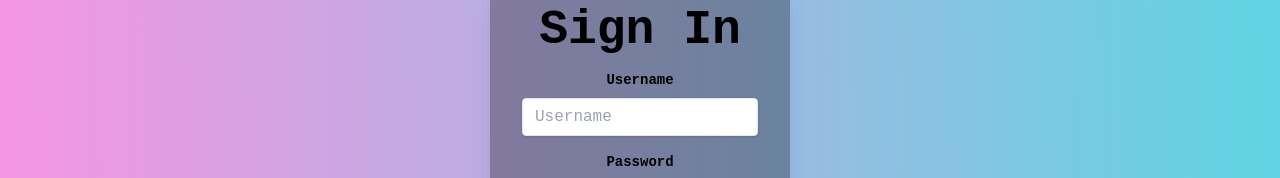
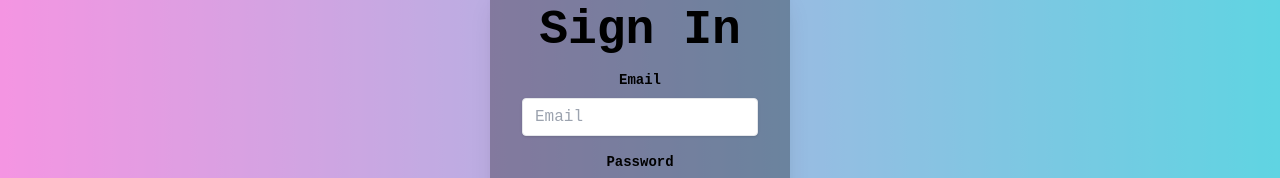
Before and after one commit to qnhanhh/face-detection-v2, a React (Vite) app: page /signin in a window 1280 px wide. Shown: the part 268-446 px from the top of the page. Built offline with nearby package versions, Linux system fonts and the light colour scheme.

Commit message:
minor frontend fix

```diff
--- a/src/components/sign-in/index.jsx
+++ b/src/components/sign-in/index.jsx
@@ -7,10 +7,10 @@ const SignIn = () => {
   const navigate = useNavigate();
   const setUser = useSetRecoilState(UserState);
 
-  const [username, setUsername] = useState("");
+  const [email, setEmail] = useState("");
   const [password, setPassword] = useState("");
 
-  const onUsernameChange = (event) => {
+  const onEmailChange = (event) => {
     setUsername(event.target.value);
   };
 
@@ -23,7 +23,7 @@ const SignIn = () => {
       method: "post",
       headers: { "Content-Type": "application/json" },
       body: JSON.stringify({
-        username,
+        email,
         password,
       }),
     })
@@ -45,16 +45,16 @@ const SignIn = () => {
         <div className="mb-4">
           <label
             className="block text-black text-sm font-bold mb-2"
-            htmlFor="username"
+            htmlFor="email"
           >
-            Username
+            Email
           </label>
           <input
             className="shadow appearance-none border rounded w-full py-2 px-3 text-gray-700 leading-tight focus:outline-none focus:shadow-outline"
-            id="username"
+            id="email"
             type="text"
-            placeholder="Username"
-            onChange={onUsernameChange}
+            placeholder="Email"
+            onChange={onEmailChange}
           />
         </div>
         <div className="mb-6">
```
